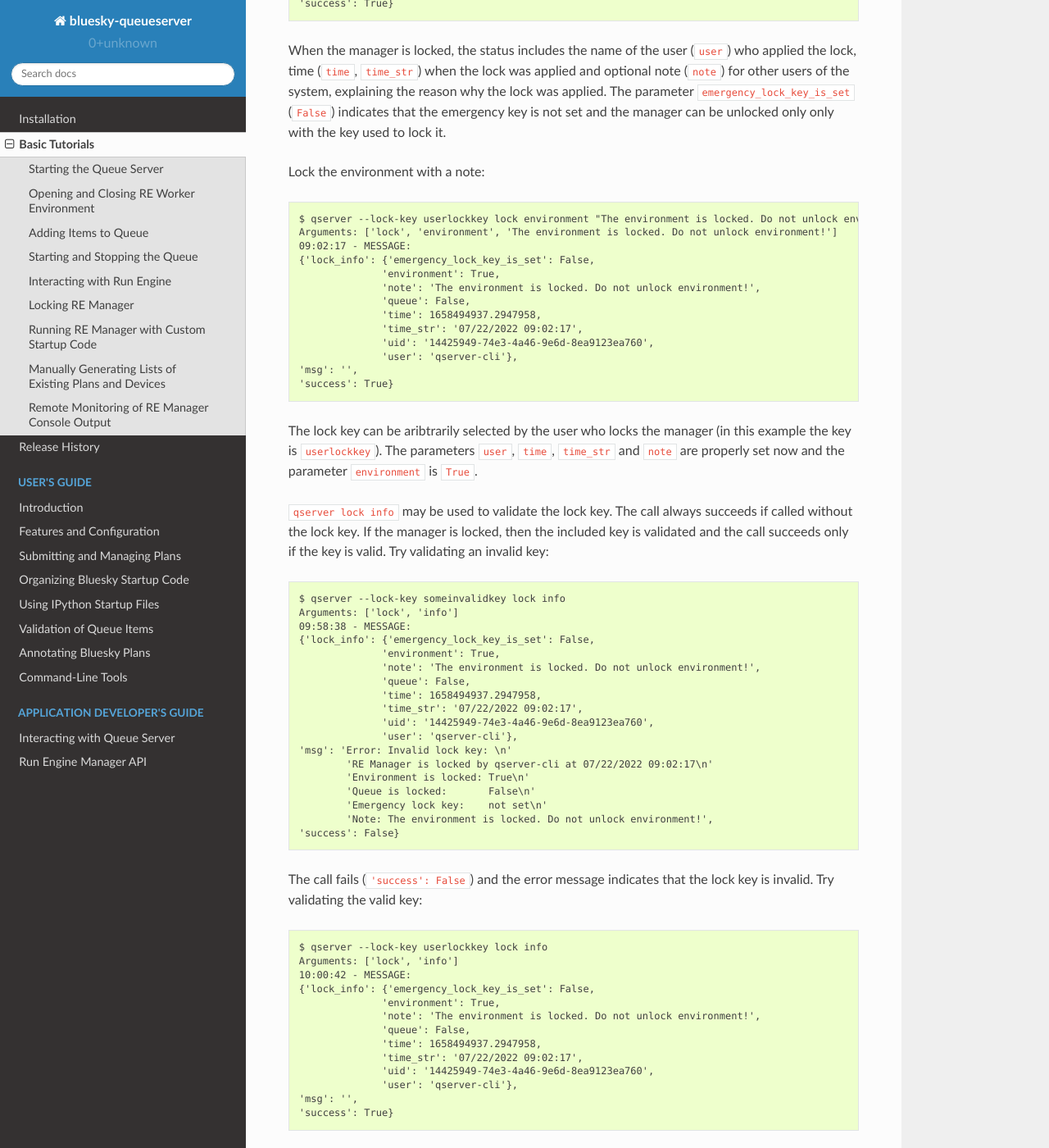
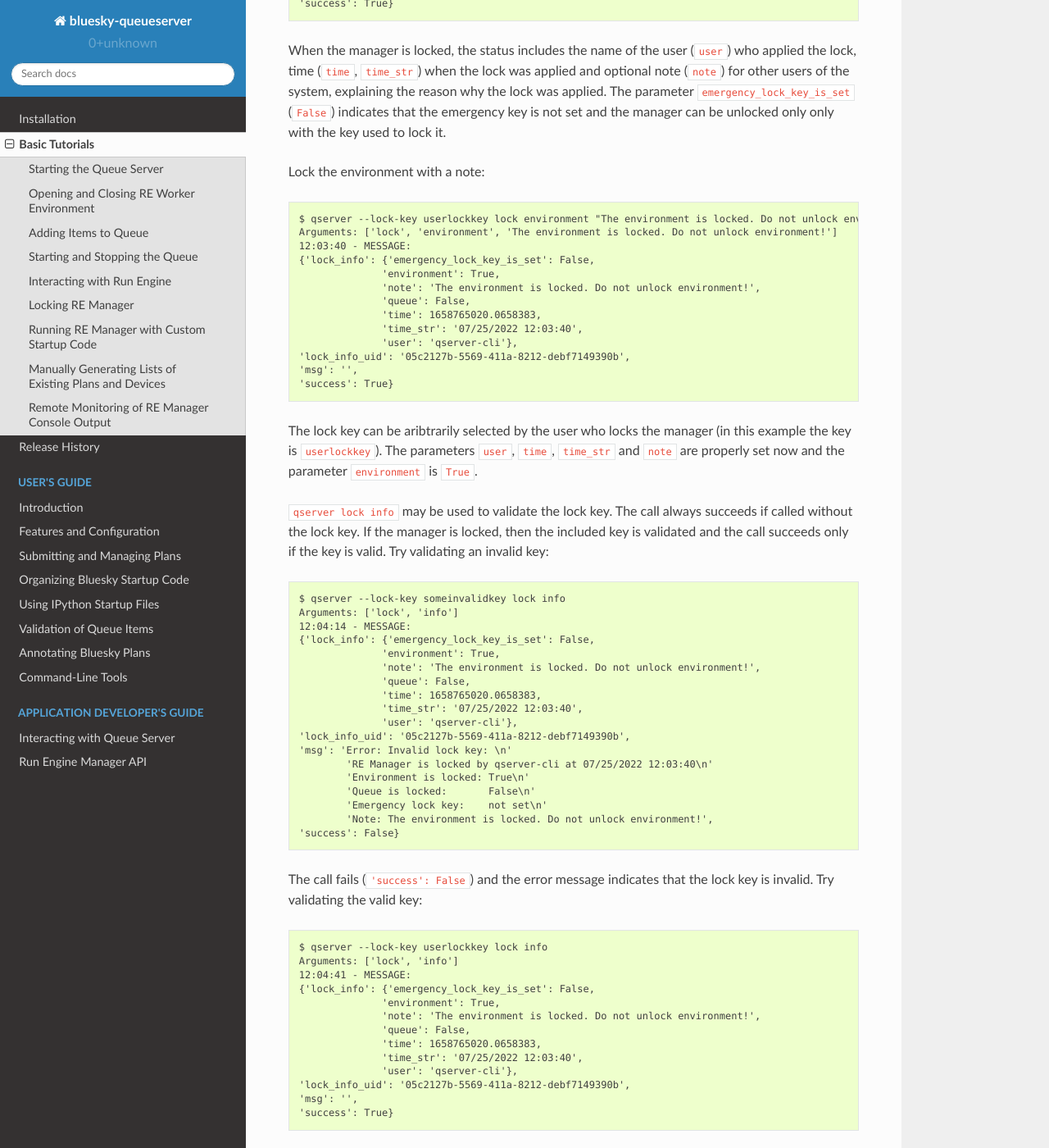
Before and after one commit to bluesky/bluesky-queueserver, a Sphinx documentation site: the page built from docs/source/tutorial.rst, in a window 1280 px wide and 1400 px high, scrolled down 17286 px. Shown: the whole window at 82% size. Built offline with Sphinx 7.4.7 and the Read the Docs theme 2.0.0, drawn with Linux system fonts in a browser that asks for light colours; some of the changed text lies outside the part shown.

Commit message:
DOC: update documentation

```diff
--- a/docs/source/tutorial.rst
+++ b/docs/source/tutorial.rst
@@ -844,15 +844,15 @@ Load the lock status::
 
   $ qserver lock info
   Arguments: ['lock', 'info']
-  08:47:34 - MESSAGE:
+  12:02:41 - MESSAGE:
   {'lock_info': {'emergency_lock_key_is_set': False,
                 'environment': False,
                 'note': None,
                 'queue': False,
                 'time': None,
                 'time_str': '',
-                'uid': '8a9a76c3-8e27-4084-8bf9-6b6b39d0fdc9',
                 'user': None},
+  'lock_info_uid': '5a992925-3c86-420f-b338-576eeb8778d3',
   'msg': '',
   'success': True}
 
@@ -866,15 +866,15 @@ Lock the environment with a note::
 
   $ qserver --lock-key userlockkey lock environment "The environment is locked. Do not unlock environment!"
   Arguments: ['lock', 'environment', 'The environment is locked. Do not unlock environment!']
-  09:02:17 - MESSAGE:
+  12:03:40 - MESSAGE:
   {'lock_info': {'emergency_lock_key_is_set': False,
                 'environment': True,
                 'note': 'The environment is locked. Do not unlock environment!',
                 'queue': False,
-                'time': 1658494937.2947958,
-                'time_str': '07/22/2022 09:02:17',
-                'uid': '14425949-74e3-4a46-9e6d-8ea9123ea760',
+                'time': 1658765020.0658383,
+                'time_str': '07/25/2022 12:03:40',
                 'user': 'qserver-cli'},
+  'lock_info_uid': '05c2127b-5569-411a-8212-debf7149390b',
   'msg': '',
   'success': True}
 
@@ -888,17 +888,17 @@ the call succeeds only if the key is valid. Try validating an invalid key::
 
   $ qserver --lock-key someinvalidkey lock info
   Arguments: ['lock', 'info']
-  09:58:38 - MESSAGE:
+  12:04:14 - MESSAGE:
   {'lock_info': {'emergency_lock_key_is_set': False,
                 'environment': True,
                 'note': 'The environment is locked. Do not unlock environment!',
                 'queue': False,
-                'time': 1658494937.2947958,
-                'time_str': '07/22/2022 09:02:17',
-                'uid': '14425949-74e3-4a46-9e6d-8ea9123ea760',
+                'time': 1658765020.0658383,
+                'time_str': '07/25/2022 12:03:40',
                 'user': 'qserver-cli'},
+  'lock_info_uid': '05c2127b-5569-411a-8212-debf7149390b',
   'msg': 'Error: Invalid lock key: \n'
-          'RE Manager is locked by qserver-cli at 07/22/2022 09:02:17\n'
+          'RE Manager is locked by qserver-cli at 07/25/2022 12:03:40\n'
           'Environment is locked: True\n'
           'Queue is locked:       False\n'
           'Emergency lock key:    not set\n'
@@ -910,15 +910,15 @@ Try validating the valid key::
 
   $ qserver --lock-key userlockkey lock info
   Arguments: ['lock', 'info']
-  10:00:42 - MESSAGE:
+  12:04:41 - MESSAGE:
   {'lock_info': {'emergency_lock_key_is_set': False,
                 'environment': True,
                 'note': 'The environment is locked. Do not unlock environment!',
                 'queue': False,
-                'time': 1658494937.2947958,
-                'time_str': '07/22/2022 09:02:17',
-                'uid': '14425949-74e3-4a46-9e6d-8ea9123ea760',
+                'time': 1658765020.0658383,
+                'time_str': '07/25/2022 12:03:40',
                 'user': 'qserver-cli'},
+  'lock_info_uid': '05c2127b-5569-411a-8212-debf7149390b',
   'msg': '',
   'success': True}
 
@@ -928,9 +928,9 @@ lock key is included in the call. Try opening the environment without the lock k
 
   $ qserver environment open
   Arguments: ['environment', 'open']
-  10:05:29 - MESSAGE:
+  12:05:14 - MESSAGE:
   {'msg': 'Error: Invalid lock key: \n'
-          'RE Manager is locked by qserver-cli at 07/22/2022 09:02:17\n'
+          'RE Manager is locked by qserver-cli at 07/25/2022 12:03:40\n'
           'Environment is locked: True\n'
           'Queue is locked:       False\n'
           'Emergency lock key:    not set\n'
@@ -941,14 +941,14 @@ Now try opening the environment with the lock key::
 
   $ qserver --lock-key userlockkey environment open
   Arguments: ['environment', 'open']
-  10:06:11 - MESSAGE:
+  12:05:44 - MESSAGE:
   {'msg': '', 'success': True}
 
 The operation succeeded. Now close the environment with the lock key::
 
   $ qserver --lock-key userlockkey environment close
   Arguments: ['environment', 'close']
-  10:07:39 - MESSAGE:
+  12:06:09 - MESSAGE:
   {'msg': '', 'success': True}
 
 ``qserver lock`` also allows to lock the queue (blocks access to queue operations)
@@ -956,15 +956,15 @@ or both the environment and the queue. Try to lock the queue (optionally add the
 
   $ qserver --lock-key userlockkey lock queue
   Arguments: ['lock', 'queue']
-  11:38:52 - MESSAGE:
+  12:06:34 - MESSAGE:
   {'lock_info': {'emergency_lock_key_is_set': False,
                 'environment': False,
                 'note': None,
                 'queue': True,
-                'time': 1658504332.600997,
-                'time_str': '07/22/2022 11:38:52',
-                'uid': 'fb68edde-2b81-4afa-87fe-ca823d1462c0',
+                'time': 1658765194.4385393,
+                'time_str': '07/25/2022 12:06:34',
                 'user': 'qserver-cli'},
+  'lock_info_uid': '6af981eb-0690-4110-839f-8e315649ef40',
   'msg': '',
   'success': True}
 
@@ -973,15 +973,15 @@ lock the environment and the queue::
 
   $ qserver --lock-key userlockkey lock all
   Arguments: ['lock', 'all']
-  11:39:36 - MESSAGE:
+  12:06:55 - MESSAGE:
   {'lock_info': {'emergency_lock_key_is_set': False,
                 'environment': True,
                 'note': None,
                 'queue': True,
-                'time': 1658504376.2635381,
-                'time_str': '07/22/2022 11:39:36',
-                'uid': '3fe32305-885b-4e02-b7dd-84ee0055ea1c',
+                'time': 1658765215.8313878,
+                'time_str': '07/25/2022 12:06:55',
                 'user': 'qserver-cli'},
+  'lock_info_uid': 'bd84f374-8b05-46d8-bbd9-e61a0c599b15',
   'msg': '',
   'success': True}
 
@@ -992,15 +992,15 @@ To unlock the manager run ``qserver unlock`` with the valid lock key::
 
   $ qserver --lock-key userlockkey unlock
   Arguments: ['unlock']
-  11:29:52 - MESSAGE:
+  12:07:24 - MESSAGE:
   {'lock_info': {'emergency_lock_key_is_set': False,
                 'environment': False,
                 'note': None,
                 'queue': False,
                 'time': None,
                 'time_str': '',
-                'uid': '5b11f439-b297-449e-b7e8-c96fd264460c',
                 'user': None},
+  'lock_info_uid': '6d3e834d-eccd-44be-87b1-db3b8557bfcb',
   'msg': '',
   'success': True}
 
```
Also changed, not shown: other parts of docs/source/tutorial.rst (+1 -1 lines), docs/source/re_manager_api.rst (+11 -2 lines).
